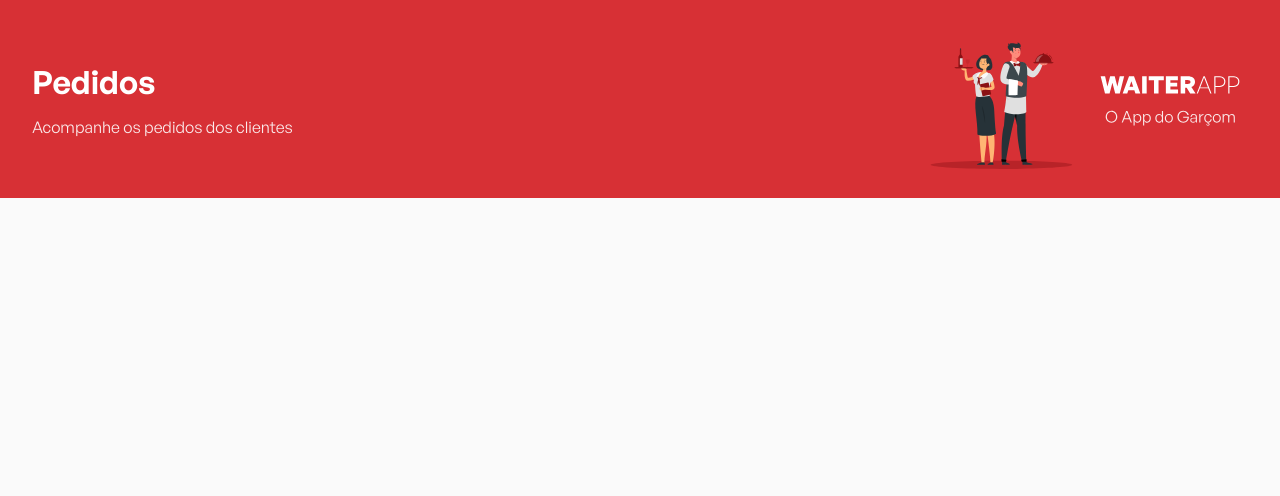
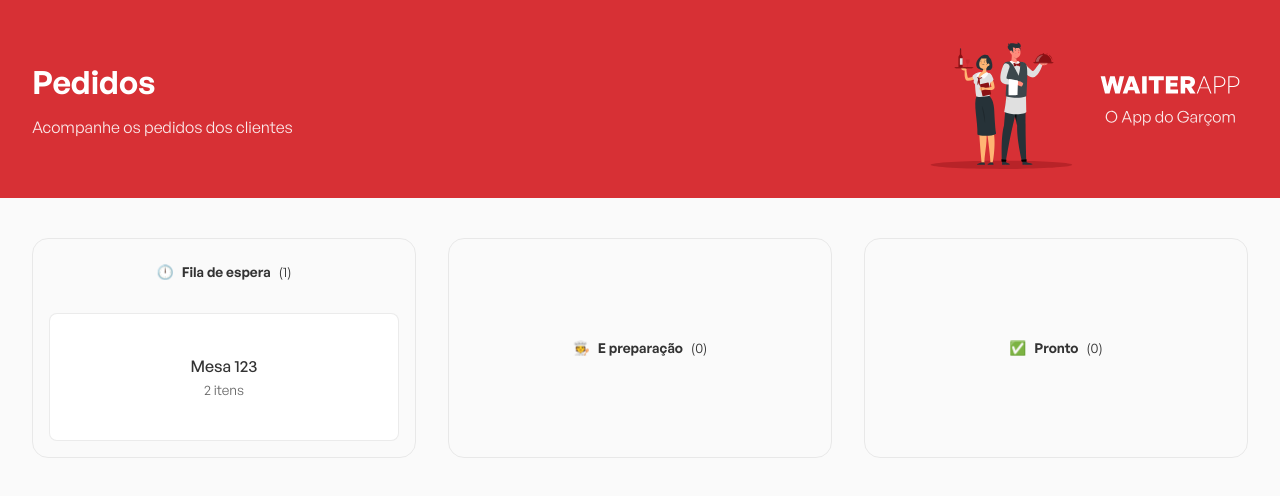
Before and after one commit to LeandroFilie/waiterapp-fe, a React (Vite) app: page / in a window 1280 px wide. Shown: the top 496 px of the page. Built offline with nearby package versions, Linux system fonts and the light colour scheme.

Commit message:
feat: created orders container

```diff
--- a/src/App.tsx
+++ b/src/App.tsx
@@ -1,4 +1,5 @@
 import Header from './components/Header';
+import Orders from './components/Orders';
 import { GlobalStyles } from './styles/GlobalStyle';
 
 export default function App(){
@@ -6,6 +7,7 @@ export default function App(){
     <>
       <GlobalStyles />
       <Header />
+      <Orders />
     </>
   );
 }
--- /dev/null
+++ b/src/components/Orders/index.tsx
@@ -0,0 +1,41 @@
+import { Order } from '../../types/Order';
+import OrdersBoard from '../OrdersBoard';
+import { Container } from './styles';
+
+const orders: Order[] = [
+  {
+    _id: '6372e48cbcd195b0d3d0f7f3',
+    table: '123',
+    status: 'WAITING',
+    products: [
+      {
+        product: {
+          name: 'Pizza quatro queijos',
+          imagePath: '1668472896991-quatro-queijos.png',
+          price: 40,
+        },
+        quantity: 3,
+        _id: '6372e48cbcd195b0d3d0f7f4'
+      },
+      {
+        product: {
+          name: 'Coca cola',
+          imagePath: '1668473462705-coca-cola.png',
+          price: 7,
+        },
+        quantity: 2,
+        _id: '6372e48cbcd195b0d3d0f7f5'
+      }
+    ],
+  }
+];
+
+export default function Orders(){
+  return (
+    <Container>
+      <OrdersBoard icon="🕛" title="Fila de espera" orders={orders}/>
+      <OrdersBoard icon="🧑‍🍳" title="E preparação" orders={[]}/>
+      <OrdersBoard icon="✅" title="Pronto" orders={[]}/>
+    </Container>
+  );
+}
--- /dev/null
+++ b/src/components/Orders/styles.ts
@@ -0,0 +1,9 @@
+import styled from 'styled-components';
+
+export const Container = styled.main`
+  width: 100%;
+  max-width: 1216px;
+  margin: 2.5rem auto;
+  display: flex;
+  gap: 2rem;
+`;
--- /dev/null
+++ b/src/components/OrdersBoard/index.tsx
@@ -0,0 +1,33 @@
+import { Order } from '../../types/Order';
+import { Container, Content } from './styles';
+
+interface OrdersBoardProps {
+  icon: string,
+  title: string,
+  orders: Array<Order>,
+}
+
+export default function OrdersBoard({ icon, title, orders }: OrdersBoardProps){
+  return (
+    <>
+      <Container>
+        <header>
+          <span>{icon}</span>
+          <strong>{title}</strong>
+          <span>({orders.length})</span>
+        </header>
+
+        {orders.length > 0 && (
+          <Content>
+            {orders.map((order) => (
+              <button type='button' key={order._id}>
+                <strong>Mesa {order.table}</strong>
+                <span>{order.products.length} itens</span>
+              </button>
+            ))}
+          </Content>
+        )}
+      </Container>
+    </>
+  );
+}
--- /dev/null
+++ b/src/components/OrdersBoard/styles.ts
@@ -0,0 +1,52 @@
+import styled from 'styled-components';
+
+export const Container = styled.div`
+  flex: 1;
+  padding: 1rem;
+  border: 1px solid rgba(204, 204, 204, 0.4);
+  border-radius: 16px;
+  display: flex;
+  flex-direction: column;
+  align-items: center;
+  justify-content: center;
+
+  header {
+    padding: 0.5rem;
+    font-size: 0.85rem;
+    display: flex;
+    align-items: center;
+    gap: 0.5rem;
+  }
+`;
+
+export const Content = styled.div`
+  display: flex;
+  flex-direction: column;
+  width: 100%;
+  margin-top: 1.5rem;
+
+  button {
+    background: #FFF;
+    border: 1px solid rgba(204, 204, 204, 0.4);
+    height: 128px;
+    border-radius: 8px;
+    display: flex;
+    flex-direction: column;
+    align-items: center;
+    justify-content: center;
+    gap: 0.25rem;
+
+    strong {
+      font-weight: 500;
+    }
+
+    span {
+      color: #666;
+      font-size: 0.85rem;
+    }
+
+    & + button {
+      margin-top: 1.5rem;
+    }
+  }
+`;
--- /dev/null
+++ b/src/types/Order.ts
@@ -0,0 +1,14 @@
+export interface Order {
+  _id: string;
+  table: string;
+  status: string;
+  products: Array<{
+    _id: string;
+    quantity: number;
+    product: {
+      name: string;
+      imagePath: string;
+      price: number;
+    }
+  }>
+}
```
